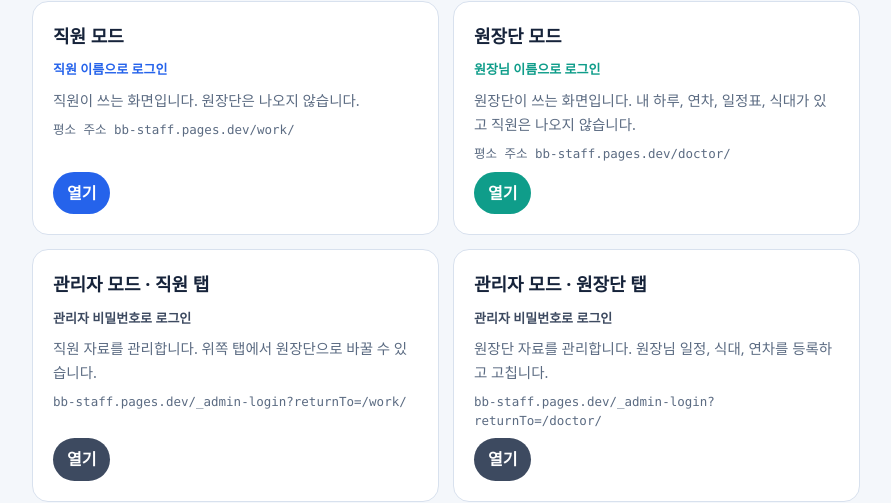
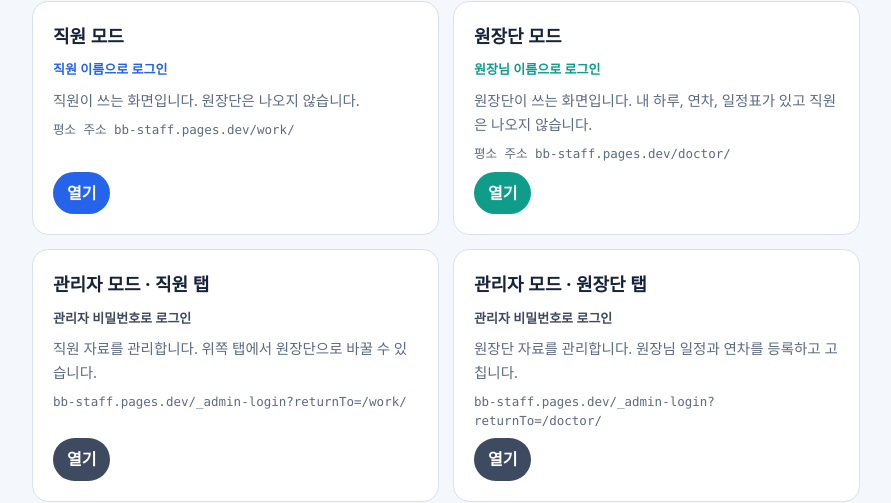
Before and after one commit to doctorleegh-debug/bb-workspace-links, a plain HTML site: page index.html in a window 1280 px wide. Shown: the part 189-692 px from the top of the page, without its empty margins (194-1085 px from the left). Drawn offline with Linux system fonts and the light colour scheme.

Commit message:
Doctor mode cards: the meal ledger was removed
Co-Authored-By: Claude Fable 5.2 <noreply@anthropic.com>

```diff
--- a/index.html
+++ b/index.html
@@ -33,9 +33,9 @@ h1{margin:0 0 8px;font-size:clamp(26px,5vw,36px);line-height:1.25;letter-spacing
 
 <div class="cards">
 <a class="card" data-kind="staff" href="https://bb-staff.pages.dev/_staff/login?returnTo=%2Fwork%2F" target="_blank" rel="noopener"><strong>직원 모드</strong><small>직원 이름으로 로그인</small><span>직원이 쓰는 화면입니다. 원장단은 나오지 않습니다.</span><code>평소 주소 bb-staff.pages.dev/work/</code><em>열기</em></a>
-<a class="card" data-kind="doctor" href="https://bb-staff.pages.dev/_staff/login?returnTo=%2Fdoctor%2F" target="_blank" rel="noopener"><strong>원장단 모드</strong><small>원장님 이름으로 로그인</small><span>원장단이 쓰는 화면입니다. 내 하루, 연차, 일정표, 식대가 있고 직원은 나오지 않습니다.</span><code>평소 주소 bb-staff.pages.dev/doctor/</code><em>열기</em></a>
+<a class="card" data-kind="doctor" href="https://bb-staff.pages.dev/_staff/login?returnTo=%2Fdoctor%2F" target="_blank" rel="noopener"><strong>원장단 모드</strong><small>원장님 이름으로 로그인</small><span>원장단이 쓰는 화면입니다. 내 하루, 연차, 일정표가 있고 직원은 나오지 않습니다.</span><code>평소 주소 bb-staff.pages.dev/doctor/</code><em>열기</em></a>
 <a class="card" data-kind="admin" href="https://bb-staff.pages.dev/_admin-login?returnTo=%2Fwork%2F" target="_blank" rel="noopener"><strong>관리자 모드 · 직원 탭</strong><small>관리자 비밀번호로 로그인</small><span>직원 자료를 관리합니다. 위쪽 탭에서 원장단으로 바꿀 수 있습니다.</span><code>bb-staff.pages.dev/_admin-login?returnTo=/work/</code><em>열기</em></a>
-<a class="card" data-kind="admin" href="https://bb-staff.pages.dev/_admin-login?returnTo=%2Fdoctor%2F" target="_blank" rel="noopener"><strong>관리자 모드 · 원장단 탭</strong><small>관리자 비밀번호로 로그인</small><span>원장단 자료를 관리합니다. 원장님 일정, 식대, 연차를 등록하고 고칩니다.</span><code>bb-staff.pages.dev/_admin-login?returnTo=/doctor/</code><em>열기</em></a>
+<a class="card" data-kind="admin" href="https://bb-staff.pages.dev/_admin-login?returnTo=%2Fdoctor%2F" target="_blank" rel="noopener"><strong>관리자 모드 · 원장단 탭</strong><small>관리자 비밀번호로 로그인</small><span>원장단 자료를 관리합니다. 원장님 일정과 연차를 등록하고 고칩니다.</span><code>bb-staff.pages.dev/_admin-login?returnTo=/doctor/</code><em>열기</em></a>
 </div>
 
 <p class="note">이 페이지에는 주소만 있습니다. 화면의 자료는 로그인해야 보입니다. 직원이나 원장님 이름으로 로그인하면 같은 브라우저의 관리자 로그인은 끝납니다. 2026-11-16 기준.</p>
```
